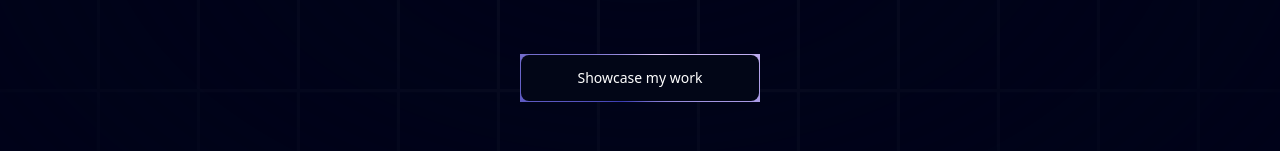
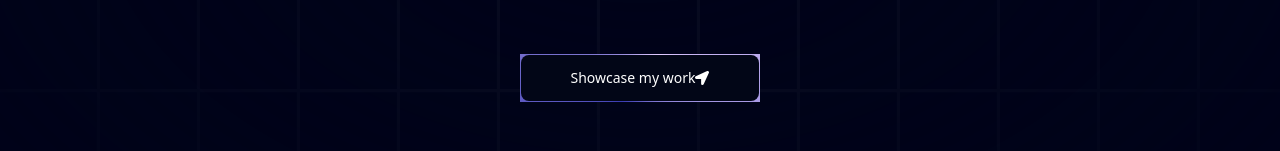
Before and after one commit to MeCode50/portfolio-site, a Next.js app: page / in a window 1280 px wide. Shown: the part 511-662 px from the top of the page. Built offline with nearby package versions, Linux system fonts and the light colour scheme.

Commit message:
💄 imported and used icons from react icon

```diff
--- a/components/Hero.tsx
+++ b/components/Hero.tsx
@@ -3,6 +3,7 @@ import React from "react";
 import { Spotlight } from "./ui/Spotlight";
 import { TextGenerateEffect } from "./ui/TextGenerateEffect";
 import { MagicButton } from "./ui/MagicButton";
+import { FaLocationArrow } from "react-icons/fa";
 
 const Hero = () => {
 	return (
@@ -52,6 +53,8 @@ const Hero = () => {
 					<a href="#about">
 						<MagicButton
 							title="Showcase my work"
+							icon={<FaLocationArrow />}
+							position="right"
 							handleClick={function (): void {
 								throw new Error("Function not implemented.");
 							}}
--- a/components/ui/MagicButton.tsx
+++ b/components/ui/MagicButton.tsx
@@ -16,8 +16,9 @@ export const MagicButton: React.FC<MagicButtonProps> = ({ title, icon, position,
 				className={`relative inline-flex h-12 w-full overflow-hidden rounded-lp p-[1px] focus:outline-none md:w-60 md:mt-10 ${otherClasses} ${position}`}>
 				<span className="absolute inset-[-1000%] animate-[spin_2s_linear_infinite] bg-[conic-gradient(from_90deg_at_50%_50%,#E2CBFF_0%,#393BB2_50%,#E2CBFF_100%)]" />
 				<span className="inline-flex h-full w-full cursor-pointer items-center justify-center rounded-lg bg-slate-950 px-7  text-sm font-medium text-white backdrop-blur-3xl ${otherClasses}">
-					{icon}
+					{position === "left" && icon}
 					{title}
+					{position === "right" && icon}
 				</span>
 			</button>
 		</div>
--- a/package.json
+++ b/package.json
@@ -16,6 +16,7 @@
     "next-themes": "^0.4.3",
     "react": "19.0.0-rc-66855b96-20241106",
     "react-dom": "19.0.0-rc-66855b96-20241106",
+    "react-icons": "^5.3.0",
     "tailwind-merge": "^2.5.4",
     "tailwindcss-animate": "^1.0.7"
   },
--- a/tailwind.config.ts
+++ b/tailwind.config.ts
@@ -1,8 +1,8 @@
 import type { Config } from "tailwindcss";
+
 import svgToDataUri from "mini-svg-data-uri";
-import tailwindcssAnimate from "tailwindcss-animate";
-import flattenColorPalette from "";
 
+const colors = require("tailwindcss/colors");
 const { default: flattenColorPalette } = require("tailwindcss/lib/util/flattenColorPalette");
 
 const config = {
@@ -154,7 +154,7 @@ const config = {
 		},
 	},
 	plugins: [
-		tailwindcssAnimate,
+		require("tailwindcss-animate"),
 		addVariablesForColors,
 		function ({ matchUtilities, theme }: any) {
 			matchUtilities(
```
Also changed, not shown: 1 other file (tests, documents, lock files or other folders).
